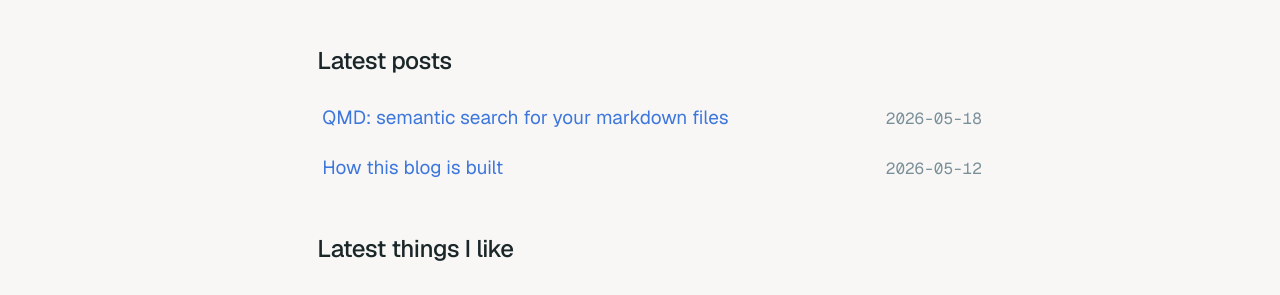
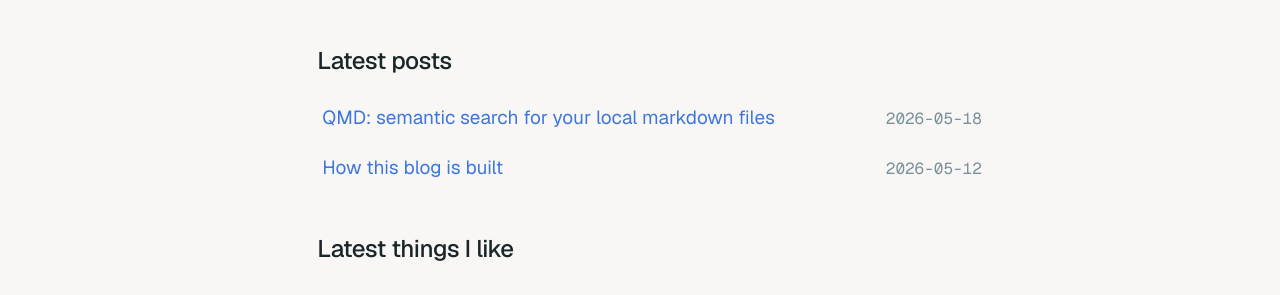
Before and after one commit to RamsesKools/my-blog, an MkDocs documentation site: the page built from docs/index.md, in a window 1280 px wide and 972 px high. Shown: the part 521-816 px from the top of the window. Built offline with MkDocs 1.6.1 and Material for MkDocs 9.7.7, drawn with Linux system fonts in a browser that asks for light colours; comment, search, counter and statistics services are not loaded.

Commit message:
Rename title

```diff
--- a/docs/posts/qmd.md
+++ b/docs/posts/qmd.md
@@ -2,7 +2,7 @@
 date: 2026-05-18
 ---
 
-# QMD: semantic search for your markdown files
+# QMD: semantic search for your local markdown files
 
 I've moved to Markdown as my primary writing format across everything I do.
 This blog, presentations via [Marp](https://marp.app/), notes in [Obsidian](../likes/feed/posts/obsidian.md), and all documentation in repositories.
```
